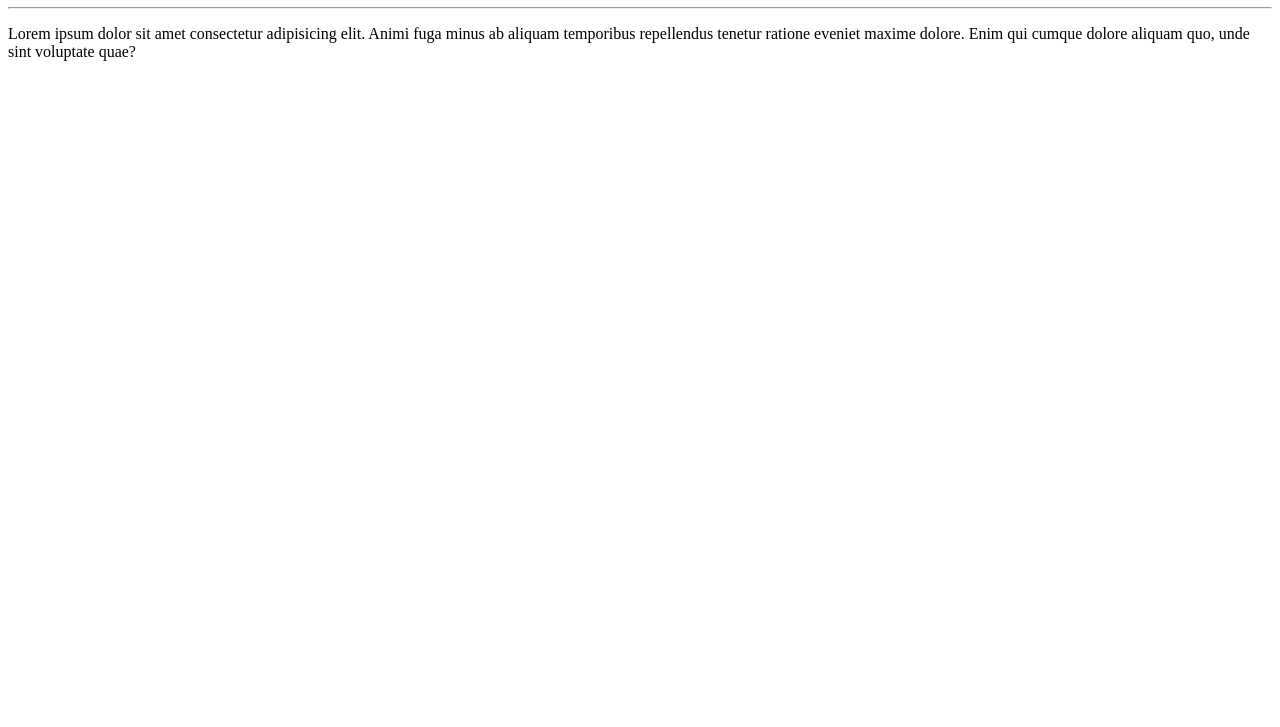
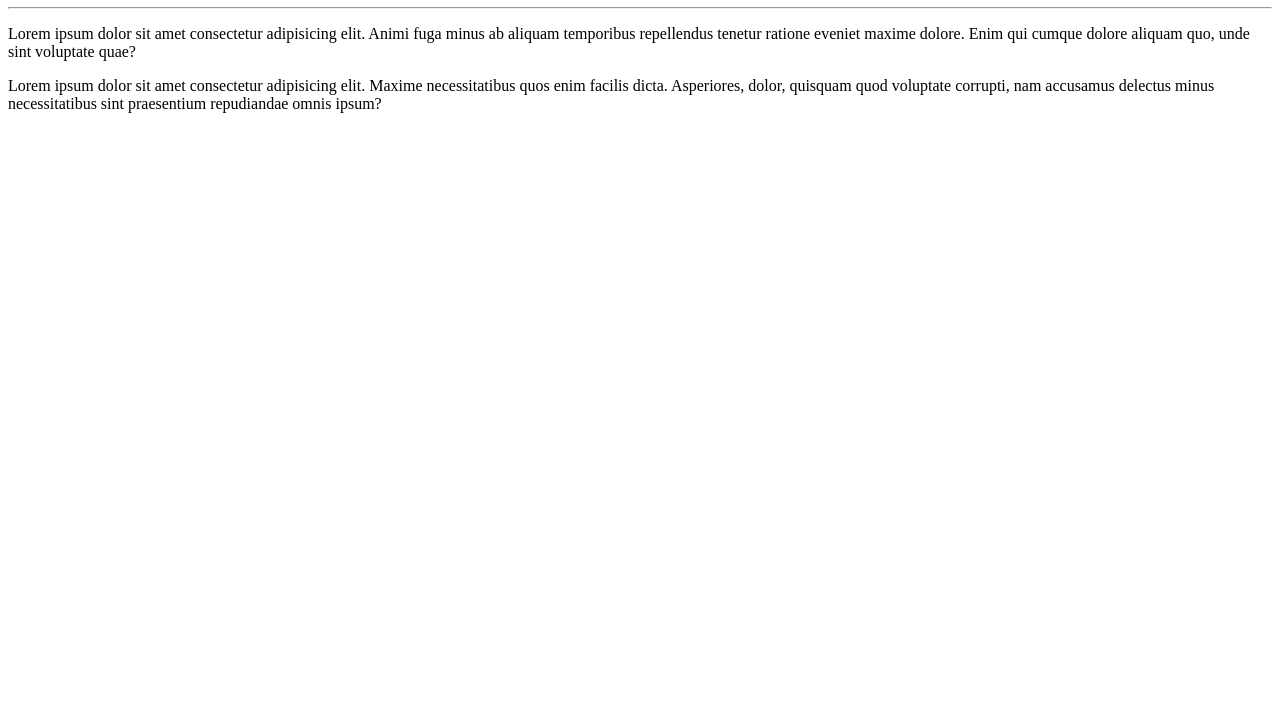
Before and after one commit to GuRibeiroDev/Ola-Mundo, a plain HTML site: page site-exemplo/index.html in a window 1280 px wide. Shown: the part 73-800 px from the top of the page. Drawn offline with Linux system fonts and the light colour scheme.

Commit message:
Adicionei um parágrafo

```diff
--- a/site-exemplo/index.html
+++ b/site-exemplo/index.html
@@ -9,5 +9,6 @@
     <h1>Olá, Mundo!</h1>
     <hr>
     <p>Lorem ipsum dolor sit amet consectetur adipisicing elit. Animi fuga minus ab aliquam temporibus repellendus tenetur ratione eveniet maxime dolore. Enim qui cumque dolore aliquam quo, unde sint voluptate quae?</p>
+    <p>Lorem ipsum dolor sit amet consectetur adipisicing elit. Maxime necessitatibus quos enim facilis dicta. Asperiores, dolor, quisquam quod voluptate corrupti, nam accusamus delectus minus necessitatibus sint praesentium repudiandae omnis ipsum?</p>
 </body>
 </html>
```
